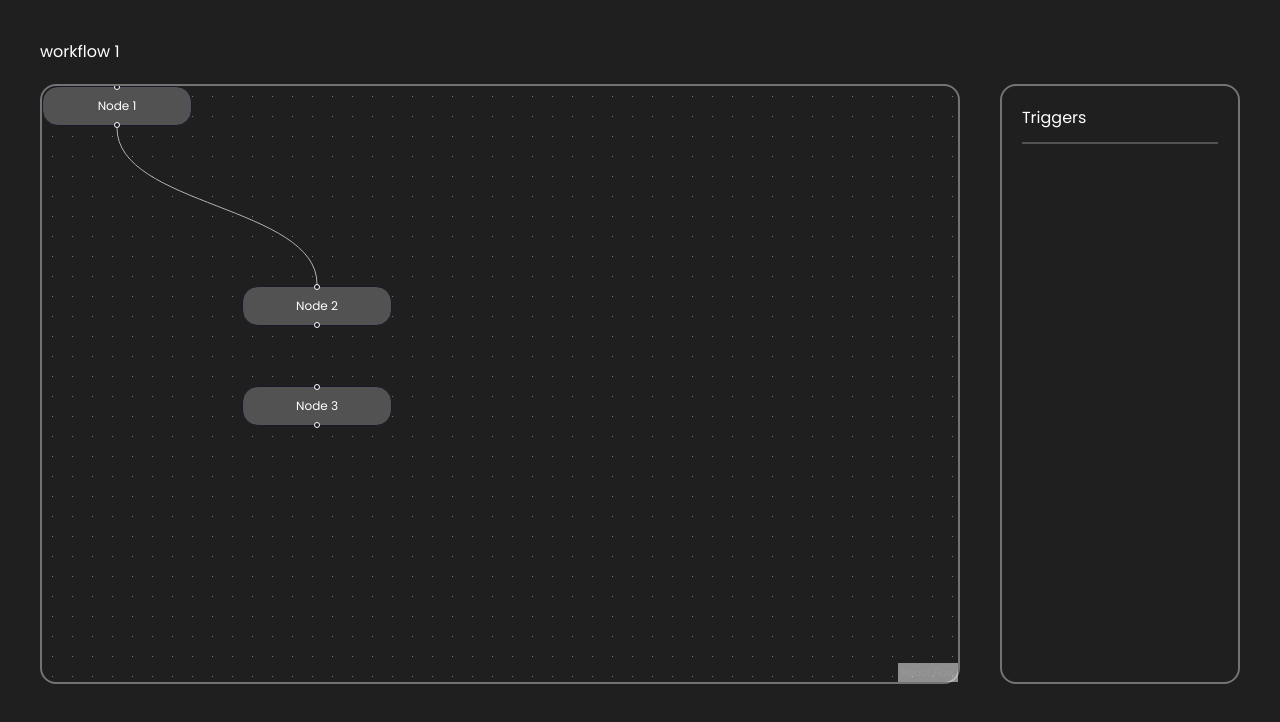
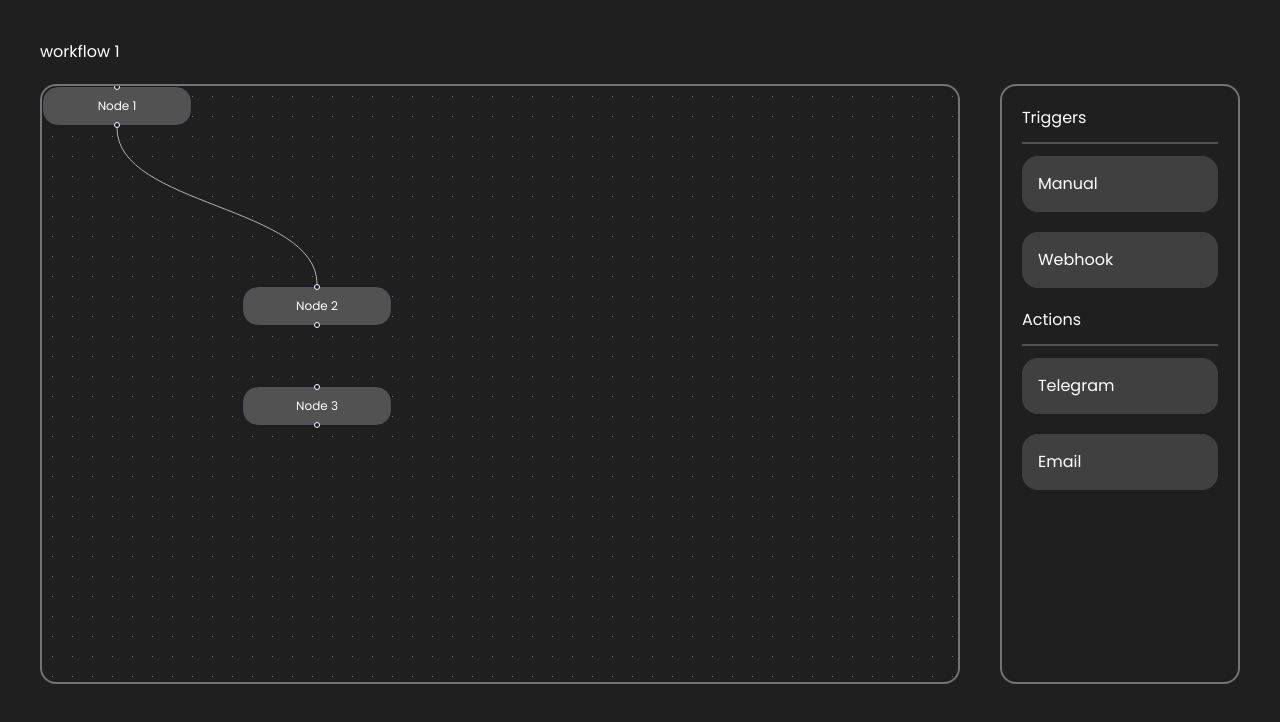
Before and after one commit to tims-exe/wrkflo, a Next.js app in the folder apps/web/: page /workflow/1 in a window 1280 px wide. Shown: the top 722 px of the page. Built offline with nearby package versions, Linux system fonts and the light colour scheme.

Commit message:
new nodes

```diff
--- a/apps/web/src/app/workflow/[id]/page.tsx
+++ b/apps/web/src/app/workflow/[id]/page.tsx
@@ -8,7 +8,8 @@ export default async function Workflow({ params }: { params: { id: string } }) {
         <p className="mb-5">
             workflow {id}
         </p>
-      <div className="flex w-full gap-10">
+        <WorkflowComponent />
+      {/* <div className="flex w-full gap-10">
         <WorkflowComponent />
         <div className="w-[300px] bg-transparent border-2 rounded-2xl border-neutral-500 px-5 py-5">
             <p>
@@ -17,7 +18,7 @@ export default async function Workflow({ params }: { params: { id: string } }) {
             <div className="w-full bg-neutral-600 h-0.5 my-3"></div>
 
         </div>
-      </div>
+      </div> */}
     </div>
   );
 }
--- /dev/null
+++ b/apps/web/src/components/ui/TriggerButton.tsx
@@ -0,0 +1,17 @@
+"use client"
+
+interface TriggerButtonProps {
+  name: string;
+  handleTriggerClick: (name: string) => void;
+}
+
+export default function TriggerButton({ name, handleTriggerClick }: TriggerButtonProps) {
+  return (
+    <button
+      onClick={() => handleTriggerClick(name)}
+      className="bg-neutral-700 w-full px-4 py-4 rounded-2xl hover:cursor-pointer text-start mb-5"
+    >
+      {name}
+    </button>
+  )
+}
--- a/apps/web/src/components/workflow/WorkflowComponent.tsx
+++ b/apps/web/src/components/workflow/WorkflowComponent.tsx
@@ -3,55 +3,79 @@
 import { addEdge, Background, Connection, Controls, Edge, Node, ReactFlow, useEdgesState, useNodesState } from "@xyflow/react";
 import "@xyflow/react/dist/style.css"
 import { useCallback } from "react";
+import TriggerButton from "../ui/TriggerButton";
 
-const initialNodes:Node[] = [{
+const initialNodes: Node[] = [
+  {
     id: "1",
-    data: {
-        label: 'Node 1'
-    },
-    position: {x:0, y:0},
+    data: { label: 'Node 1' },
+    position: { x: 0, y: 0 },
     style: { backgroundColor: '#525252', color: 'white', borderRadius: '1rem' }
-},{
+  },
+  {
     id: "2",
-    data: {
-        label: 'Node 2'
-    },
-    position: {x:200, y:200},
+    data: { label: 'Node 2' },
+    position: { x: 200, y: 200 },
     style: { backgroundColor: '#525252', color: 'white', borderRadius: '1rem' }
-},{
+  },
+  {
     id: "3",
-    data: {
-        label: 'Node 3'
-    },
-    position: {x:200, y:300},
+    data: { label: 'Node 3' },
+    position: { x: 200, y: 300 },
     style: { backgroundColor: '#525252', color: 'white', borderRadius: '1rem' }
-}]
+  }
+];
 
 const initialEdges: Edge[] = [
-    {id: '1-2', source: "1", target: "2", sourceHandle: null, targetHandle: null}
-]
+  { id: '1-2', source: "1", target: "2", sourceHandle: null, targetHandle: null }
+];
 
+let nodeId = initialNodes.length + 1;
 
 export default function WorkflowComponent() {
 
-    const [nodes, setNodes, onNodesChange] = useNodesState(initialNodes)
-    const [edges, setEdges, onEdgesChange] = useEdgesState(initialEdges)
+  const [nodes, setNodes, onNodesChange] = useNodesState(initialNodes);
+  const [edges, setEdges, onEdgesChange] = useEdgesState(initialEdges);
 
-    // const onConnect = useCallback((connection: Connection) => {
-    //     const edge = {...connection, id: `${edges.length} + 1`};
+  const onConnect = useCallback((connection: Connection) => {
+    setEdges((prevEdges) => addEdge(connection, prevEdges));
+  }, []);
 
-    //     setEdges((prevEdges) => addEdge(edge, prevEdges))
-    // }, [])
+  function addNewNode(name: string) {
+    const newNode: Node = {
+      id: `${nodeId++}`,
+      data: { label: name },
+      position: { x: 300, y: 300 },
+      style: { backgroundColor: '#525252', color: 'white', borderRadius: '1rem' }
+    };
 
-    const onConnect = useCallback((connection: Connection) => {
-        setEdges((prevEdges) => addEdge(connection, prevEdges))
-    }, [])
+    setNodes((prev) => [...prev, newNode]);
+  }
 
-    return (
-    <div className="w-full h-[600px] border-2 border-neutral-500 rounded-2xl">
-      <ReactFlow nodes={nodes} edges={edges} onNodesChange={onNodesChange} onEdgesChange={onEdgesChange} onConnect={onConnect}>
-        <Background />
-      </ReactFlow>
+  return (
+    <div className="flex w-full gap-10">
+      <div className="w-full h-[600px] border-2 border-neutral-500 rounded-2xl">
+        <ReactFlow
+          nodes={nodes}
+          edges={edges}
+          onNodesChange={onNodesChange}
+          onEdgesChange={onEdgesChange}
+          onConnect={onConnect}
+          proOptions={{ hideAttribution: true }}
+        >
+          <Background />
+        </ReactFlow>
+      </div>
+      <div className="w-[300px] bg-transparent border-2 rounded-2xl border-neutral-500 px-5 py-5">
+        <p>Triggers</p>
+        <div className="w-full bg-neutral-600 h-0.5 my-3"></div>
+        <TriggerButton name="Manual" handleTriggerClick={addNewNode} />
+        <TriggerButton name="Webhook" handleTriggerClick={addNewNode} />
+        <p>Actions</p>
+        <div className="w-full bg-neutral-600 h-0.5 my-3"></div>
+        <TriggerButton name="Telegram" handleTriggerClick={addNewNode} />
+        <TriggerButton name="Email" handleTriggerClick={addNewNode} />
+      </div>
     </div>
   );
 }
```
